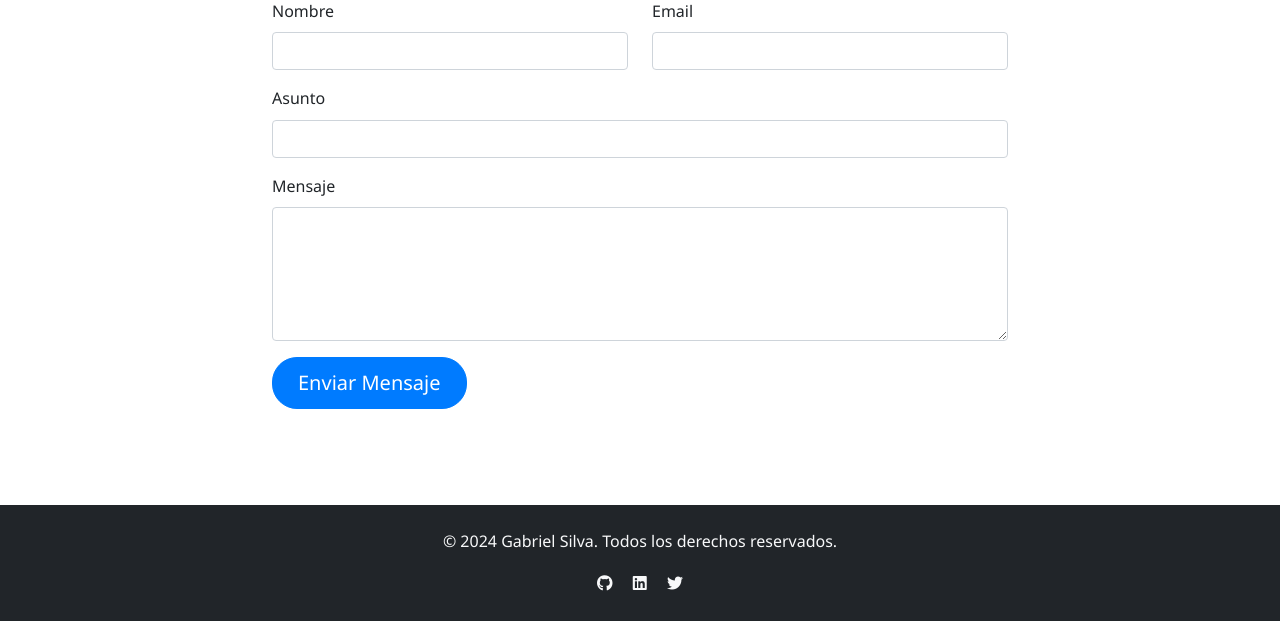
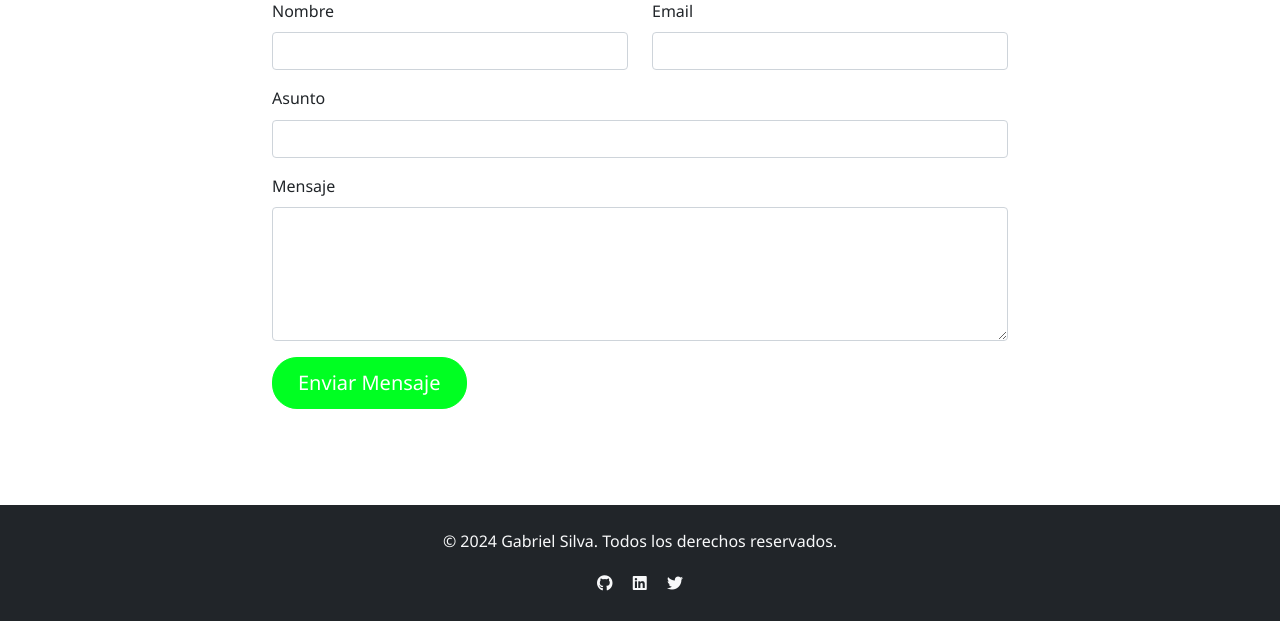
Before and after one commit to GabrielSilva-A/Porfolio-flask, a Flask app: page /contact in a window 1280 px wide. Shown: the part 411-1032 px from the top of the page. Run offline with Flask 3, Linux system fonts and the light colour scheme.

Commit message:
style: experimentar con nueva paleta de colores

```diff
--- a/static/css/style.css
+++ b/static/css/style.css
@@ -1,5 +1,5 @@
 :root {
-    --primary-color: #007bff;
+    --primary-color: #00ff22;
     --secondary-color: #6c757d;
     --dark-color: #343a40;
     --light-color: #f8f9fa;
```
